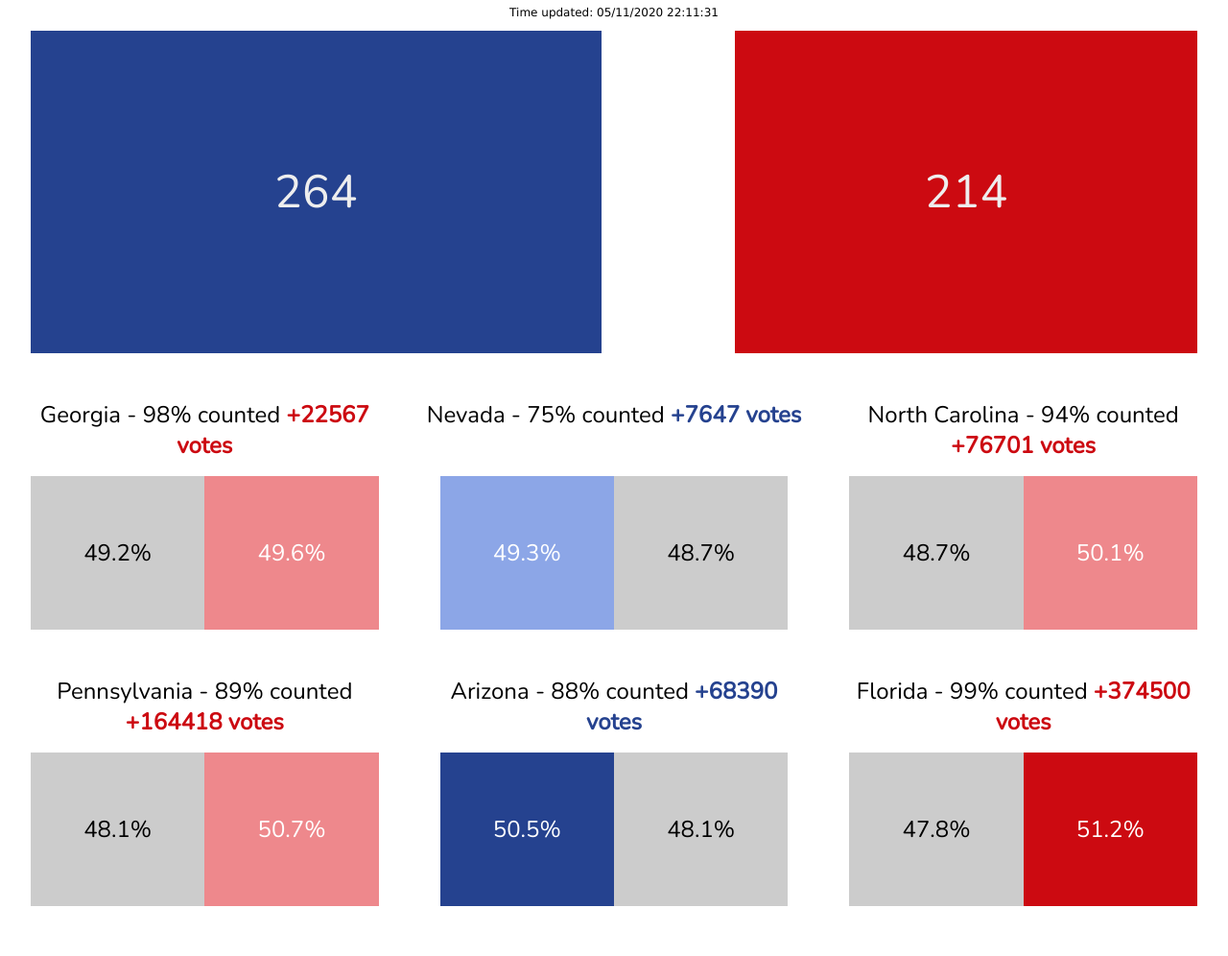
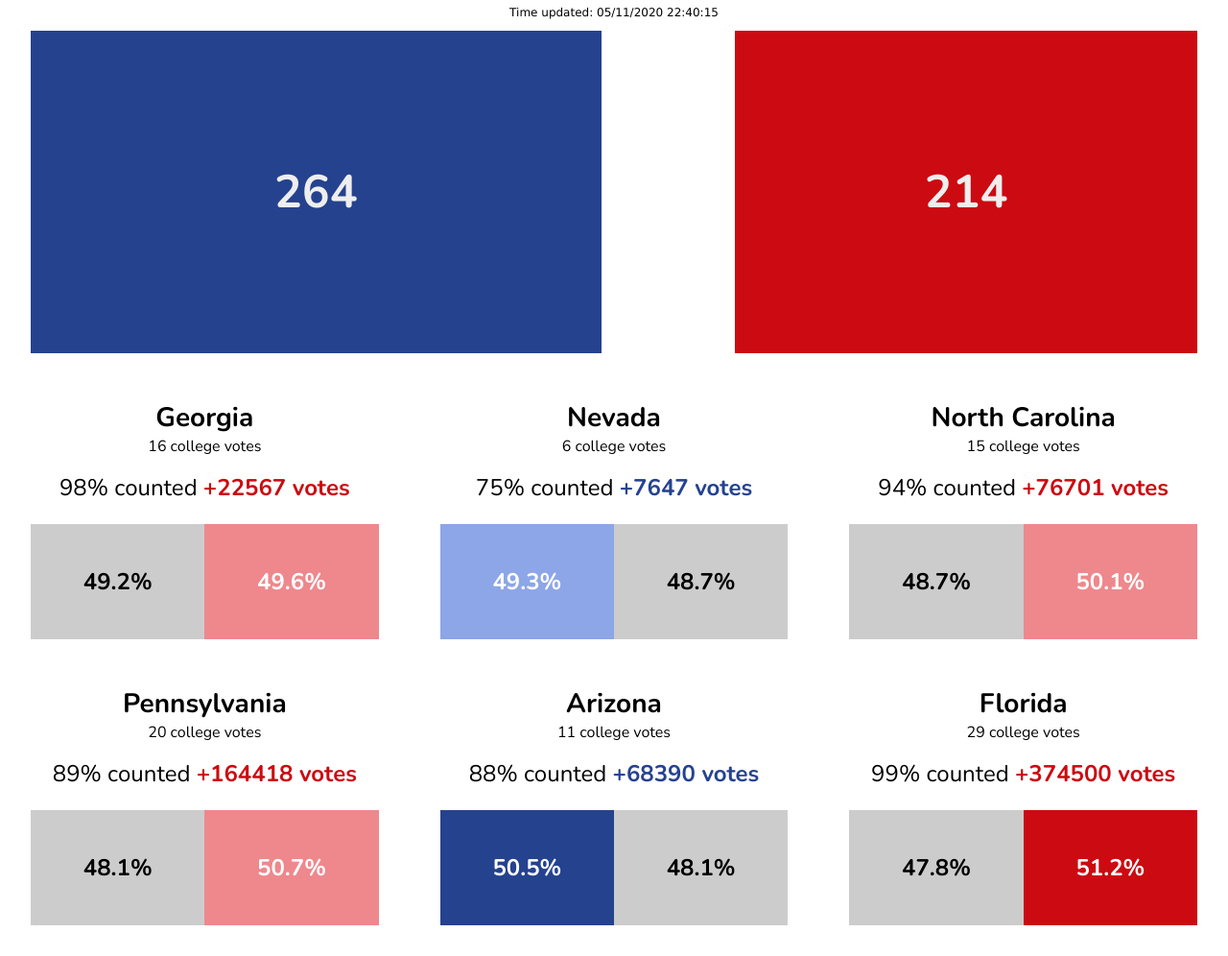
Before and after one commit to liam-e/us-election, a plain HTML site: page public_html/us-election/index.html in a window 1280 px wide. Shown: the whole page at 96% size. Drawn offline with nearby package versions, Linux system fonts and the light colour scheme.

Commit message:
Added college votes for each state

```diff
--- a/public_html/us-election/data.json
+++ b/public_html/us-election/data.json
@@ -7,9 +7,10 @@
         "college_count": "214",
         "width": "39.63%"
     },
-    "time_updated": "05/11/2020 22:11:31",
+    "time_updated": "05/11/2020 22:40:15",
     "georgia": {
         "name": "Georgia",
+        "college_votes": 16,
         "biden_perc": 49.2,
         "trump_perc": 49.6,
         "biden_votes": 2407589,
@@ -20,6 +21,7 @@
     },
     "nevada": {
         "name": "Nevada",
+        "college_votes": 6,
         "biden_perc": 49.3,
         "trump_perc": 48.7,
         "biden_votes": 588252,
@@ -30,6 +32,7 @@
     },
     "north-carolina": {
         "name": "North Carolina",
+        "college_votes": 15,
         "biden_perc": 48.7,
         "trump_perc": 50.1,
         "biden_votes": 2655383,
@@ -40,6 +43,7 @@
     },
     "pennsylvania": {
         "name": "Pennsylvania",
+        "college_votes": 20,
         "biden_perc": 48.1,
         "trump_perc": 50.7,
         "biden_votes": 3051565,
@@ -50,6 +54,7 @@
     },
     "arizona": {
         "name": "Arizona",
+        "college_votes": 11,
         "biden_perc": 50.5,
         "trump_perc": 48.1,
         "biden_votes": 1469341,
@@ -60,6 +65,7 @@
     },
     "florida": {
         "name": "Florida",
+        "college_votes": 29,
         "biden_perc": 47.8,
         "trump_perc": 51.2,
         "biden_votes": 5283904,
--- a/public_html/us-election/index.html
+++ b/public_html/us-election/index.html
@@ -9,7 +9,7 @@
     <script src="https://code.jquery.com/jquery-3.5.1.min.js" integrity="sha256-9/aliU8dGd2tb6OSsuzixeV4y/faTqgFtohetphbbj0=" crossorigin="anonymous"></script>
     <script type="text/javascript" src="script.js"></script>
     <link rel="stylesheet" href="style.css">
-    <link href="https://fonts.googleapis.com/css2?family=Nunito&display=swap" rel="stylesheet">
+    <link href="https://fonts.googleapis.com/css2?family=Nunito:wght@400;700&display=swap" rel="stylesheet">
 </head>
 <body>
     <div id="colleges">
--- a/public_html/us-election/script.js
+++ b/public_html/us-election/script.js
@@ -54,9 +54,12 @@ $.getJSON( "data.json", function( data ) {
     let biden_div = "<div class='perc' style='background-color:" + biden_background_color + "'>" + "<span class='perc-label' style='color:" + biden_text_color + "'>" + state_obj.biden_perc + "%</span>" + "</div>"
     let trump_div = "<div class='perc' style='background-color:" + trump_background_color + "'>" + "<span class='perc-label' style='color:" + trump_text_color + "'>" + state_obj.trump_perc + "%</span>" + "</div>"
 
-    let state_label = "<span class='state-label'>" + state_obj.name + " - " + state_obj.perc_counted + "% counted " + vote_diff + "</span>";
+    let state_label = "<span class='state-label'>" + state_obj.name + "</span>";
 
-    document.getElementById(state).innerHTML = state_label + "<div class='perc-container'>" + biden_div + trump_div + "</div>";
+    let colleges_label = "<span class='colleges-label'>" + state_obj.college_votes + " college votes</span>"
+    let counted_label = "<span class='counted-label'>" + state_obj.perc_counted + "% counted " + vote_diff + "</span>"
+
+    document.getElementById(state).innerHTML = state_label + colleges_label + counted_label + "<div class='perc-container'>" + biden_div + trump_div + "</div>";
   })
 
 });
--- a/public_html/us-election/style.css
+++ b/public_html/us-election/style.css
@@ -8,6 +8,10 @@ body {
     width: 100vw;
     height: 100vh;
     font-family: 'Nunito', sans-serif;
+}
+
+span {
+    text-align: center;
 }
 
 #colleges {
@@ -45,6 +49,7 @@ body {
 #biden span, #trump span {
     color: #eee;
     font-size: 3em;
+    font-weight: bold;
 }
 
 #time-updated {
@@ -72,7 +77,7 @@ body {
     width: 100%;
     height: 100%;
     display: grid;
-    grid-template-rows: 1fr 3fr;
+    grid-template-rows: 1fr 1fr 1fr 4fr;
     padding: 1em;
 }
 
@@ -94,12 +99,21 @@ body {
 }
 
 .state-label {
+    font-size: 1.75em;
+    font-weight: bold;
+}
+
+.counted-label {
     font-size: 1.5em;
-    text-align: center;
+}
+
+.colleges-label  {
+    font-size: 1em;
 }
 
 .perc-label {
-    font-size: 1.5em
+    font-size: 1.5em;
+    font-weight: bold;
 }
 
 @media only screen and (max-width: 720px) {
```
Also changed, not shown: 3 other files.
